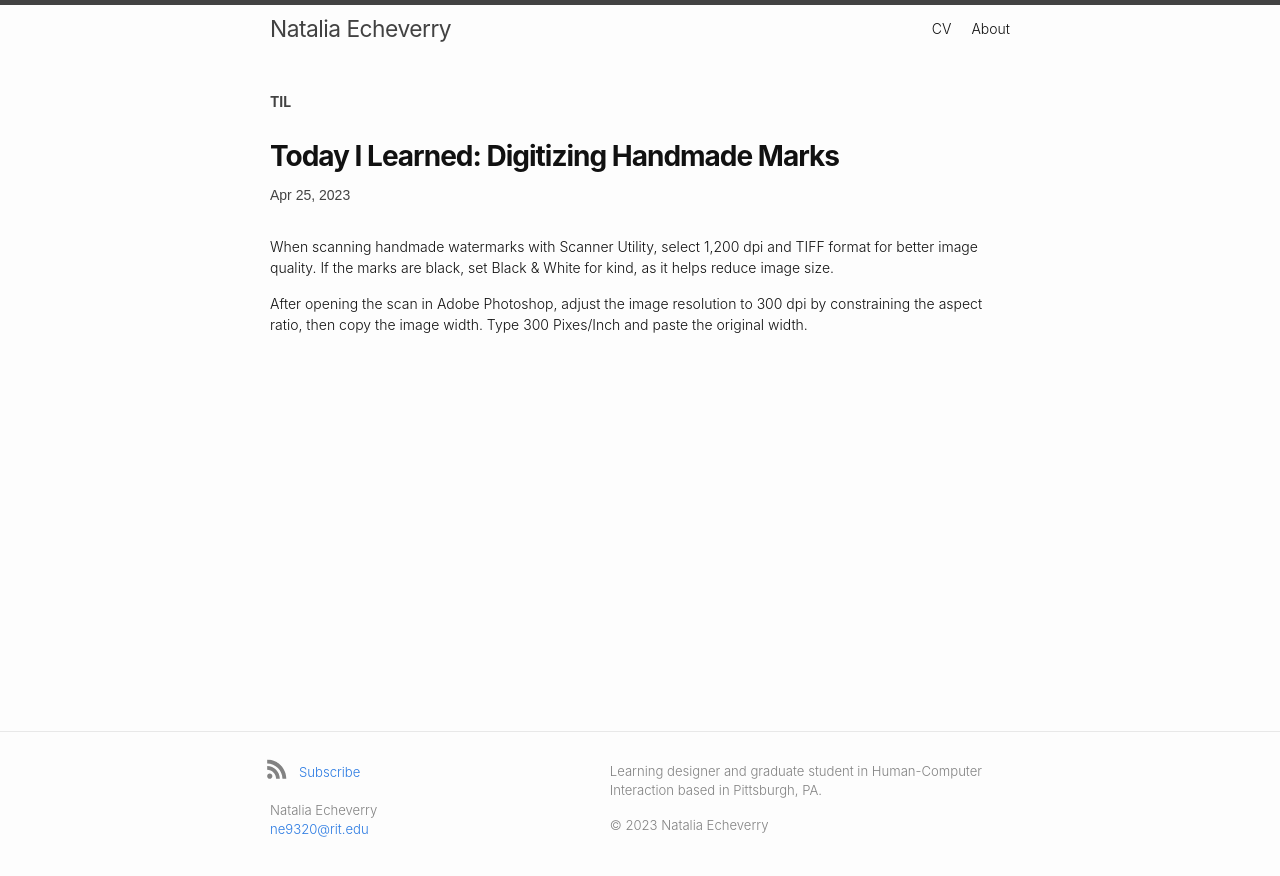
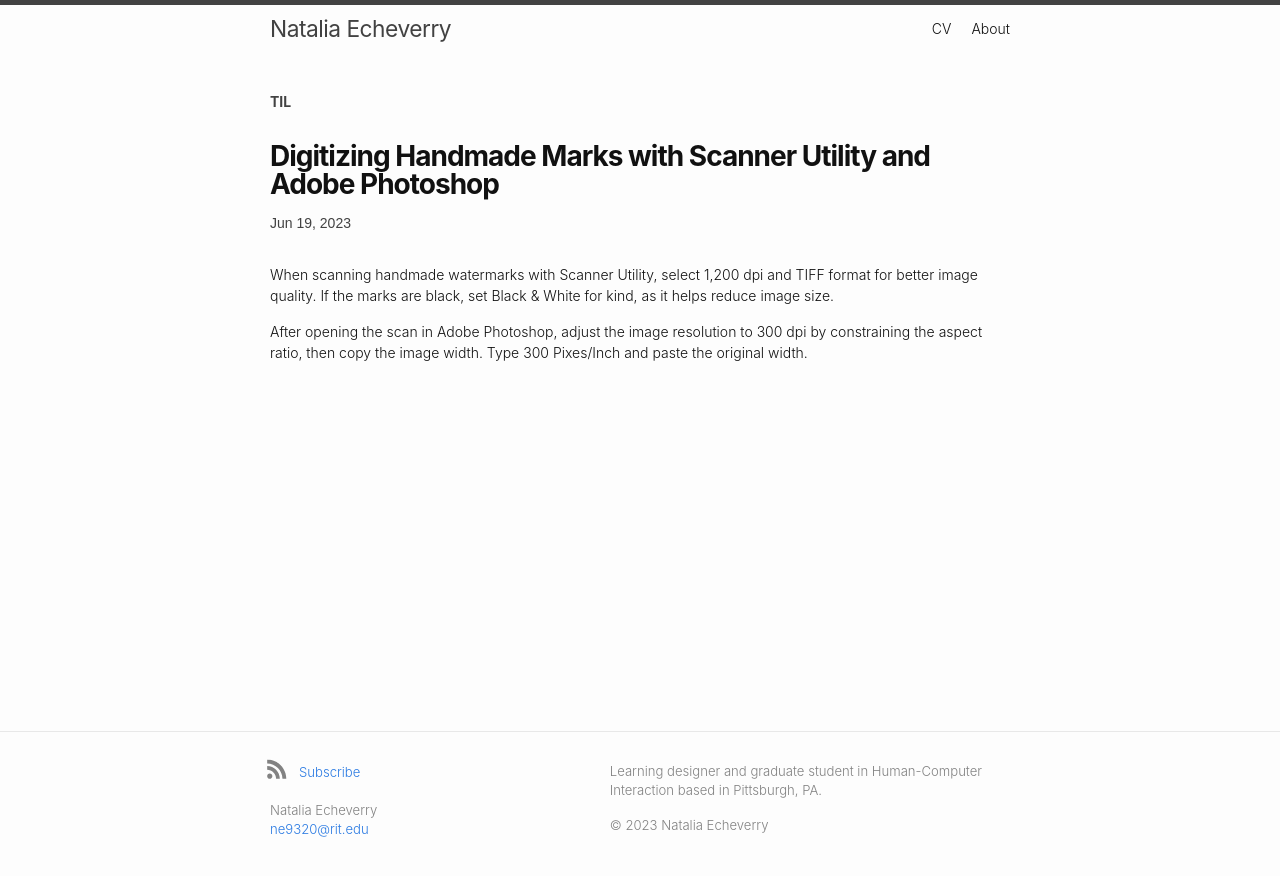
Before and after one commit to verrynatalia/verrynatalia, a Jekyll site: the page built from _posts/2023-06-19-TIL.markdown, in a window 1280 px wide. Shown: the top 876 px of the page. Built offline with Jekyll 4.4.1, drawn with Linux system fonts in a browser that asks for light colours; some web fonts are replaced.

Commit message:
fixed til post

```diff
--- a/_posts/2023-06-19-TIL.markdown
+++ b/_posts/2023-06-19-TIL.markdown
@@ -1,7 +1,7 @@
 ---
 layout: page
-title:  "Today I Learned: Digitizing Handmade Marks"
-date:   2023-04-25 11:56:25 +0000
+title:  "Digitizing Handmade Marks with Scanner Utility and Adobe Photoshop"
+date:   2023-06-19 11:44:00 +0000
 category: TIL
 ---
 
```
